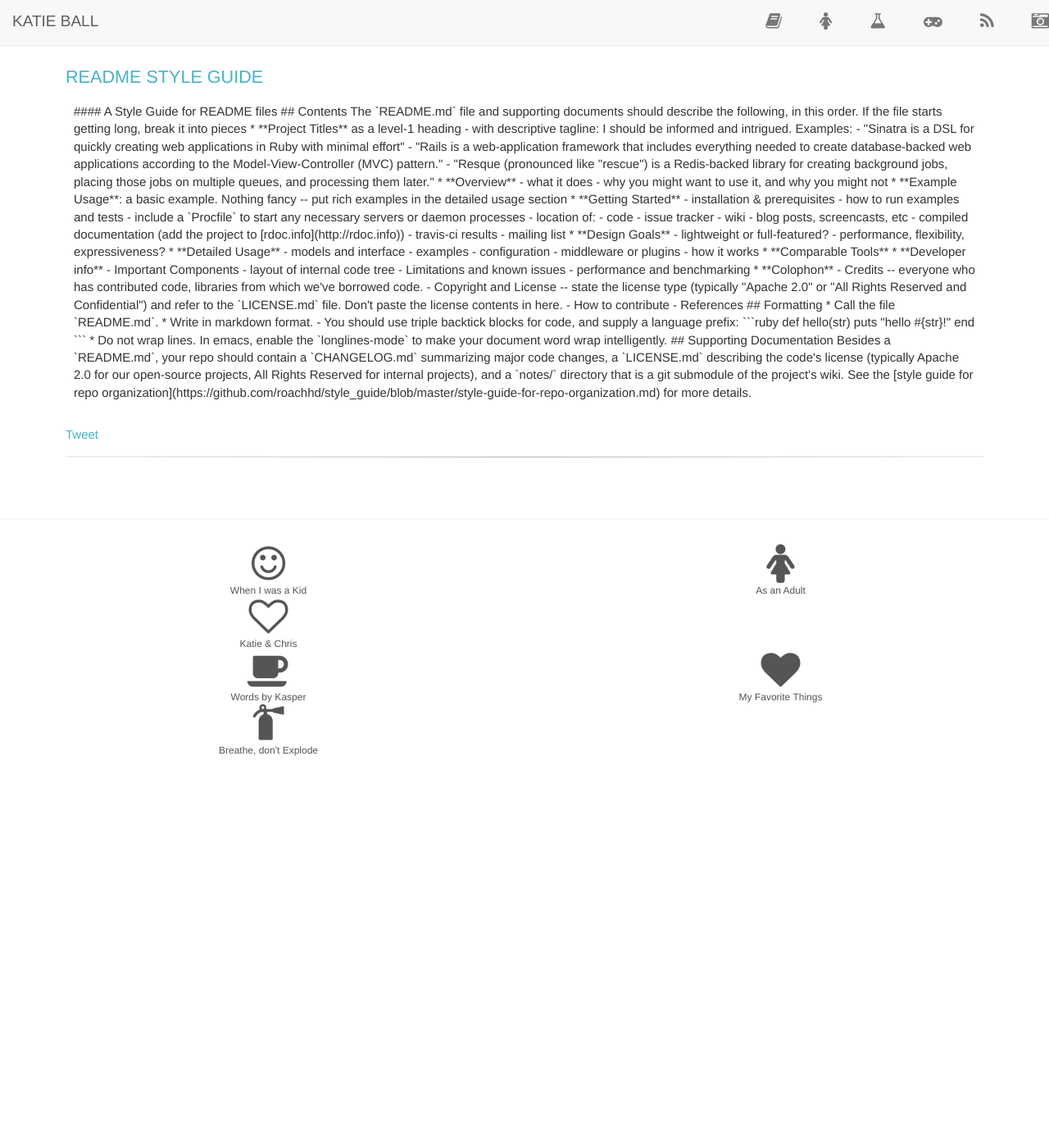
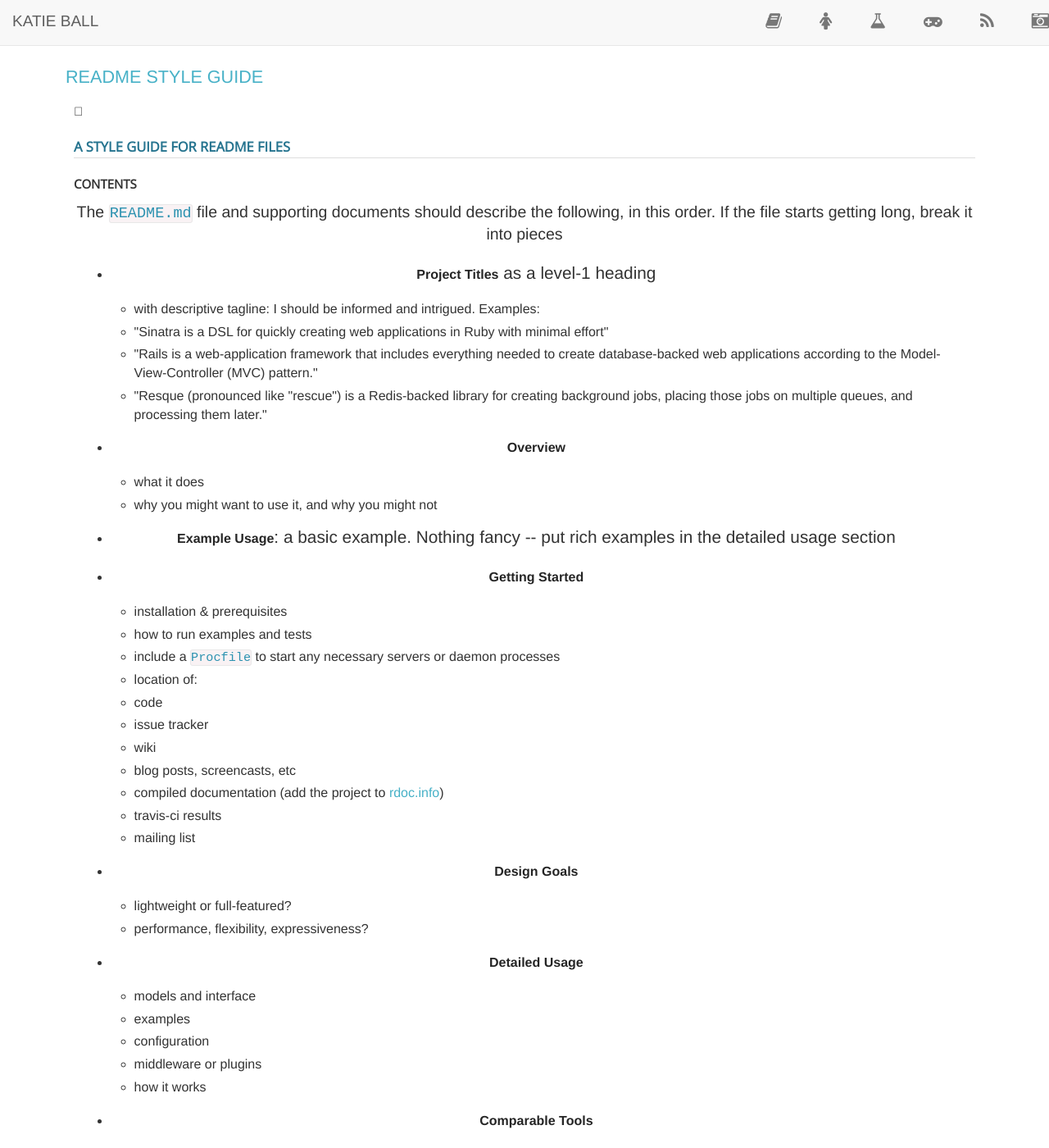
Before and after one commit to roachhd/roachhd.github.io, a Jekyll site: the page built from styleguide/readme/index.html, in a window 1280 px wide and 1400 px high. Shown: the whole window at 82% size. Built offline with Jekyll 4.4.1, drawn with Linux system fonts in a browser that asks for light colours; nearby versions of some CDN libraries; comment, search, counter and statistics services are not loaded; some of the changed lines change nothing that is shown; some of the changed text lies outside the part shown.

Commit message:
Update index.html

````diff
--- a/styleguide/readme/index.html
+++ b/styleguide/readme/index.html
@@ -5,86 +5,85 @@ title: "README Style Guide"
 <section class="content about">
 
 <!--  <h1 class="big thin">README</h1> -->
+
+<h4 id="astyleguideforreadmefiles">A Style Guide for README files</h4>
 
-#### A Style Guide for README files
+<h2 id="contents">Contents</h2>
 
-## Contents
+<p>The <code>README.md</code> file and supporting documents should describe the following, in this order. If the file starts getting long, break it into pieces</p>
 
-The `README.md` file and supporting documents should describe the following, in this order. If the file starts getting long, break it into pieces
+<ul>
+<li><p><strong>Project Titles</strong> as a level-1 heading</p>
 
-* **Project Titles** as a level-1 heading
-  - with descriptive tagline: I should be informed and intrigued. Examples:
-    - "Sinatra is a DSL for quickly creating web applications in Ruby with minimal
-effort"
-    - "Rails is a web-application framework that includes everything needed to create
-database-backed web applications according to the Model-View-Controller (MVC) pattern."
-    - "Resque (pronounced like "rescue") is a Redis-backed library for creating
+<ul><li>with descriptive tagline: I should be informed and intrigued. Examples:</li>
+<li>"Sinatra is a DSL for quickly creating web applications in Ruby with minimal
+effort"</li>
+<li>"Rails is a web-application framework that includes everything needed to create
+database-backed web applications according to the Model-View-Controller (MVC) pattern."</li>
+<li>"Resque (pronounced like "rescue") is a Redis-backed library for creating
 background jobs, placing those jobs on multiple queues, and processing
-them later."
+them later."</li></ul></li>
+<li><p><strong>Overview</strong></p>
 
-* **Overview**
-  - what it does
-  - why you might want to use it, and why you might not
+<ul><li>what it does</li>
+<li>why you might want to use it, and why you might not</li></ul></li>
+<li><p><strong>Example Usage</strong>: a basic example. Nothing fancy -- put rich examples in the detailed usage section</p></li>
+<li><p><strong>Getting Started</strong></p>
 
-* **Example Usage**: a basic example. Nothing fancy -- put rich examples in the detailed usage section
+<ul><li>installation &amp; prerequisites</li>
+<li>how to run examples and tests</li>
+<li>include a <code>Procfile</code> to start any necessary servers or daemon processes</li>
+<li>location of:</li>
+<li>code</li>
+<li>issue tracker</li>
+<li>wiki</li>
+<li>blog posts, screencasts, etc</li>
+<li>compiled documentation (add the project to <a href="http://rdoc.info">rdoc.info</a>)</li>
+<li>travis-ci results</li>
+<li>mailing list</li></ul></li>
+<li><p><strong>Design Goals</strong></p>
 
-* **Getting Started**
-  - installation & prerequisites
-  - how to run examples and tests
-    - include a `Procfile` to start any necessary servers or daemon processes
-  - location of:
-    - code
-    - issue tracker
-    - wiki
-    - blog posts, screencasts, etc
-    - compiled documentation (add the project to [rdoc.info](http://rdoc.info))
-    - travis-ci results
-    - mailing list
+<ul><li>lightweight or full-featured?</li>
+<li>performance, flexibility, expressiveness?</li></ul></li>
+<li><p><strong>Detailed Usage</strong></p>
 
-* **Design Goals**
-  - lightweight or full-featured?
-  - performance, flexibility, expressiveness?
+<ul><li>models and interface</li>
+<li>examples</li>
+<li>configuration</li>
+<li>middleware or plugins</li>
+<li>how it works</li></ul></li>
+<li><p><strong>Comparable Tools</strong></p></li>
+<li><p><strong>Developer info</strong></p>
 
-* **Detailed Usage**
-  - models and interface
-  - examples
-  - configuration
-  - middleware or plugins
-  - how it works
+<ul><li>Important Components</li>
+<li>layout of internal code tree</li>
+<li>Limitations and known issues</li>
+<li>performance and benchmarking</li></ul></li>
+<li><p><strong>Colophon</strong></p>
 
-* **Comparable Tools**
+<ul><li>Credits -- everyone who has contributed code, libraries from which we've borrowed code.</li>
+<li>Copyright and License -- state the license type (typically "Apache 2.0" or "All Rights Reserved and Confidential") and refer to the <code>LICENSE.md</code> file. Don't paste the license contents in here.</li>
+<li>How to contribute</li>
+<li>References</li></ul></li>
+</ul>
 
-* **Developer info**
-  - Important Components
-  - layout of internal code tree
-  - Limitations and known issues
-  - performance and benchmarking
+<h2 id="formatting">Formatting</h2>
 
-* **Colophon**
-  - Credits -- everyone who has contributed code, libraries from which we've borrowed code.
-  - Copyright and License -- state the license type (typically "Apache 2.0" or "All Rights Reserved and Confidential") and refer to the `LICENSE.md` file. Don't paste the license contents in here.
-  - How to contribute
-  - References
+<ul>
+<li>Call the file <code>README.md</code>.</li>
+<li><p>Write in markdown format.</p>
 
-## Formatting
+<ul><li><p>You should use triple backtick blocks for code, and supply a language prefix:</p>
 
-* Call the file `README.md`.
-* Write in markdown format.
-  - You should use triple backtick blocks for code, and supply a language prefix:
+<p><code>ruby
+def hello(str)
+  puts "hello #{str}!"
+end
+</code></p></li></ul></li>
+<li><p>Do not wrap lines. In emacs, enable the <code>longlines-mode</code> to make your document word wrap intelligently.</p></li>
+</ul>
 
-        ```ruby
-        def hello(str)
-          puts "hello #{str}!"
-        end
-        ```
+<h2 id="supportingdocumentation">Supporting Documentation</h2>
 
-* Do not wrap lines. In emacs, enable the `longlines-mode` to make your document word wrap intelligently.
-
-
-
-
-## Supporting Documentation
-
-Besides a `README.md`, your repo should contain a `CHANGELOG.md` summarizing major code changes, a `LICENSE.md` describing the code's license (typically Apache 2.0 for our open-source projects, All Rights Reserved for internal projects), and a `notes/` directory that is a git submodule of the project's wiki. See the [style guide for repo organization](https://github.com/roachhd/style_guide/blob/master/style-guide-for-repo-organization.md) for more details.
-
+<p>Besides a <code>README.md</code>, your repo should contain a <code>CHANGELOG.md</code> summarizing major code changes, a <code>LICENSE.md</code> describing the code's license (typically Apache 2.0 for our open-source projects, All Rights Reserved for internal projects), and a <code>notes/</code> directory that is a git submodule of the project's wiki. See the <a href="https://github.com/roachhd/style_guide/blob/master/style-guide-for-repo-organization.md">style guide for repo organization</a> for more details.</p>
 </section>
````
